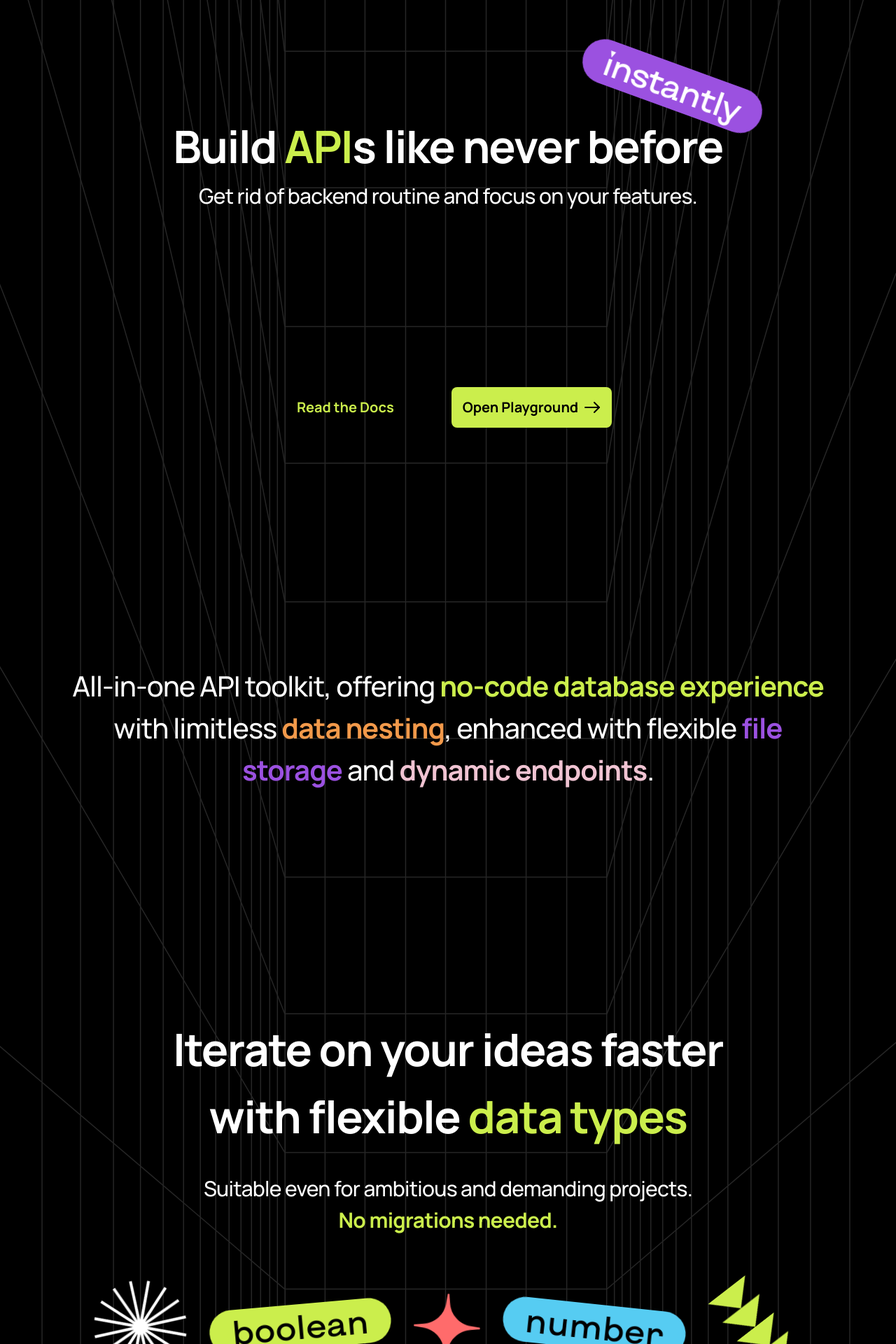
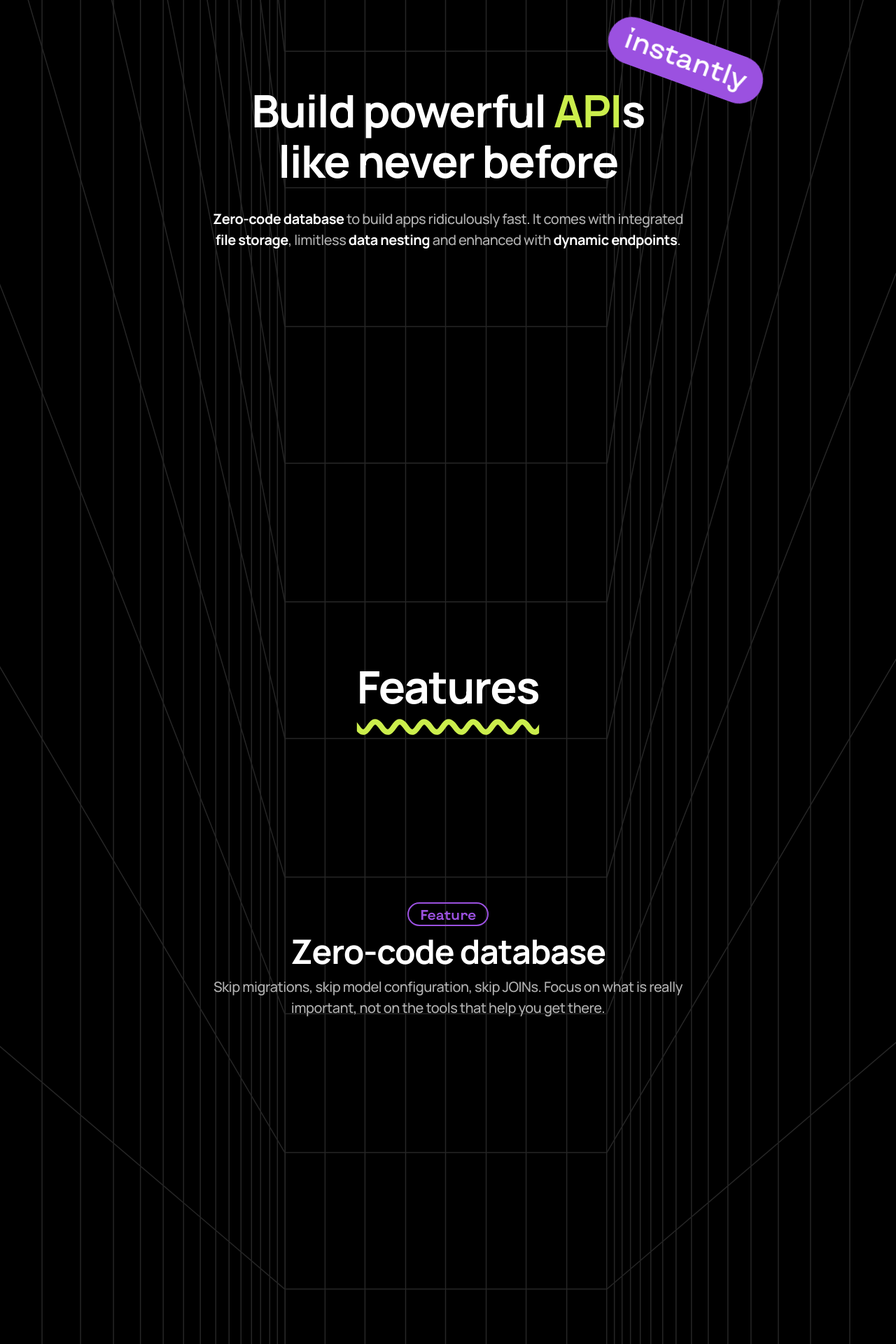
Before and after one commit to collect-so/public, a Next.js app: page / in a window 1280 px wide. Shown: the part 160-2080 px from the top of the page at 70% size. Built offline with nearby package versions, Linux system fonts and the light colour scheme.

Commit message:
Add more features, rewrite texts

```diff
--- a/package.json
+++ b/package.json
@@ -10,6 +10,7 @@
   },
   "dependencies": {
     "@headlessui/react": "^1.7.13",
+    "@headlessui/tailwindcss": "^0.1.3",
     "@types/node": "18.14.6",
     "@types/nodemailer": "^6.4.7",
     "@types/react": "18.0.28",
--- a/src/Sections/Hero/blinking-records.tsx
+++ b/src/Sections/Hero/blinking-records.tsx
@@ -42,8 +42,8 @@ export const BlinkingRecords = () => {
       interval.current = setInterval(() => {
         cycleGroup();
       }, 1300);
-      return () => clearInterval(interval.current);
     }
+    return () => clearInterval(interval.current);
   }, [cycleGroup, paused, isInView]);
 
   useEffect(() => {
@@ -61,7 +61,7 @@ export const BlinkingRecords = () => {
   return (
     <div
       ref={ref}
-      className="flex relative flex-wrap justify-center items-center z-10 min-h-[50vh] content-center w-full gap-8 md:gap-4"
+      className="flex relative flex-wrap justify-center items-center z-10 content-center w-full gap-8 md:gap-4 sm:gap-2"
     >
       {data.map((item) => (
         <ColoredChip
--- a/src/Sections/Hero/flat-and-nested-data.tsx
+++ b/src/Sections/Hero/flat-and-nested-data.tsx
@@ -1,38 +1,54 @@
 import { ColoredChip, ColoredChipColor } from "~/components/colored-chip";
-import { useEffect, useRef } from "react";
+import { useEffect, useRef, useState } from "react";
 import { useCycle, motion, useInView } from "framer-motion";
 import { randomIntFromRange } from "~/common";
 import classNames from "classnames";
 import { useMedia } from "react-use";
+import { Switch } from "~/components/switch";
+import cx from "classnames";
 
 const data = [
   { name: "The Wall", area: "firstAlbum" },
-  { name: "Beautiful", area: "thirdSong", hideOnMobile: true },
+  { name: "Beautiful", area: "thirdSong" },
   { name: "Pink Floyd", area: "first" },
-  { name: "Relapse", area: "thirdAlbum", hideOnMobile: true },
+  { name: "Relapse", area: "thirdAlbum" },
   { name: "Iron Man", area: "secondSong" },
   { name: "Hey You", area: "firstSong" },
   { name: "Black Sabbath", area: "second" },
   { name: "Paranoid", area: "secondAlbum" },
-  { name: "Eminem", area: "third", hideOnMobile: true },
+  { name: "Eminem", area: "third" },
 ];
 
 export const FlatAndNestedData = () => {
-  const [mode, cycleMode] = useCycle("flat", "nested");
+  const [mode, cycleMode] = useCycle("nested", "flat");
   const items = useRef(data);
   const ref = useRef(null);
   const isInView = useInView(ref);
+  const [paused, setPaused] = useState(false);
+  const interval = useRef<ReturnType<typeof setInterval>>();
 
   const isMobile = useMedia("(max-width: 768px)", false);
 
   useEffect(() => {
-    if (isInView) {
-      const interval = setInterval(() => {
+    if (!paused && isInView) {
+      interval.current = setInterval(() => {
         cycleMode();
       }, 1300);
-      return () => clearInterval(interval);
     }
-  }, [cycleMode, isInView]);
+    return () => clearInterval(interval.current);
+  }, [cycleMode, isInView, paused]);
+
+  useEffect(() => {
+    const pausedTimer = setTimeout(() => {
+      setPaused(false);
+    }, 1700);
+    return () => clearTimeout(pausedTimer);
+  }, [paused]);
+
+  const changeMode = () => {
+    cycleMode();
+    setPaused(true);
+  };
 
   const getOrderInGroup = (name: string) => {
     return name.includes("Song") ? 2 : name.includes("Album") ? 1 : 0;
@@ -71,13 +87,19 @@ export const FlatAndNestedData = () => {
   const getAreas = () => {
     switch (mode) {
       case "nested":
-        if (isMobile)
+        if (isMobile) {
           return `
-          "first second"
-          "firstAlbum secondAlbum"
-          "firstSong  secondSong"
+            "first"
+            "firstAlbum"
+            "firstSong"
+            "second"
+            "secondAlbum"
+            "secondSong"
+            "third"
+            "thirdAlbum"
+            "thirdSong"
           `;
-
+        }
         return `
           "first second third"
           "firstAlbum secondAlbum thirdAlbum"
@@ -101,12 +123,36 @@ export const FlatAndNestedData = () => {
   };
 
   return (
+    <div>
+      <div className="grid grid-cols-3 place-items-center  mb-16 z-10 relative z-10 justify-center max-w-sm m-auto">
+        <p
+          className={cx(
+            "justify-self-end",
+            "font-medium text-content-secondary-dark tracking-tight ",
+            "text-base",
+          )}
+        >
+          Flat
+        </p>
+        <Switch onChange={() => changeMode()} checked={mode === "nested"} />
+        <p
+          className={cx(
+            "justify-self-start",
+            "font-medium text-content-secondary-dark tracking-tight ",
+            "text-base",
+          )}
+        >
+          Nested
+        </p>
+      </div>
       <motion.div
         ref={ref}
         layout
         animate
         className={classNames(
-        "relative z-10 content-center w-full gap-8 h-[600px]",
+          "relative z-10 content-start w-full gap-8 min-h-[600px] ",
+          "md:gap-4",
+          "sm:gap-2 sm:place-content-center sm:content-start sm:min-h-[370px]",
           {
             "justify-items-end md:justify-items-center": mode === "nested",
             "justify-center": mode === "flat",
@@ -130,22 +176,20 @@ export const FlatAndNestedData = () => {
               layout
               style={{
                 gridArea: item.area,
-              // justifySelf: mode === "nested" ? "self-start" : "center",
-              // marginLeft: getMarginByOrder(orderInGroup),
+                justifySelf: mode === "nested" ? "self-start" : "center",
+                marginLeft: getMarginByOrder(orderInGroup),
               }}
               key={item.area}
               animate={{
                 rotate: mode === "nested" ? 0 : randomIntFromRange(-5, 5),
               }}
               transition={{ type: "spring", stiffness: 100, mass: 0.5 }}
-            className={classNames({
-              "sm:hidden": item.hideOnMobile,
-            })}
             >
               {item.name}
             </ColoredChip>
           );
         })}
       </motion.div>
+    </div>
   );
 };
--- a/src/Sections/Hero/index.tsx
+++ b/src/Sections/Hero/index.tsx
@@ -1,7 +1,5 @@
 import { Section } from "~/components/section";
-import { JoinWaitlistButton } from "~/components/joinwaitlist-button";
 import cx from "classnames";
-import { TransparentButton } from "~/components/button";
 
 import { useObservedSize } from "~/components/hooks/useResizeObserver";
 
@@ -18,18 +16,8 @@ export function HeroSection() {
     <>
       <Section ref={ref} className={cx("overflow-hidden")} data-theme="dark">
         {size ? <Background target={ref} targetHeight={size.height} /> : null}
-        {/*<Rigid size={size} />*/}
-        <div
-          className={cx(
-            "container pt-[100px] min-h-[100vh] z-10",
-            "grid items-center grid-rows-[5fr_1fr]",
-            "text-center ",
-          )}
-        >
-          <div className={cx("z-10")}>
-            <h2 className="relative text-4xl font-bold text-content-primary-dark sm:text-2xl tracking-tight  sm:leading-[2.5rem]">
-              Build <span className="text-accent-brand">API</span>s like never
-              before
+        <div className={cx("feature-container")}>
+          <div className={cx("z-10 relative")}>
             <ColoredChip
               color="purple"
               style={{ rotate: 20 }}
@@ -38,70 +26,103 @@ export function HeroSection() {
                 "absolute",
                 "top-[-70px] right-[85px]",
                 "md:top-[-30px] md:right-[20px]",
+                " md:hidden",
               )}
             >
               instantly
             </ColoredChip>
+            <ColoredChip
+              style={{ rotate: 5 }}
+              color="purple"
+              className={cx("mb-8 md:inline-flex hidden")}
+            >
+              instantly
+            </ColoredChip>
+
+            <h2 className={cx("typography-4xl")}>
+              Build powerful <span className="text-accent-brand">API</span>s
+              <br />
+              like never before
             </h2>
 
-            <p className="text-xl sm:text-base font-medium text-content-secondary-dark sm:text-base tracking-tight">
-              Get rid of backend routine and focus on your features.
-            </p>
-          </div>
-          <div className="flex justify-center gap-16 z-10 sm:flex-col sm:gap-2">
-            <TransparentButton className="sm:order-2">
-              Read the Docs
-            </TransparentButton>
-            <JoinWaitlistButton />
-          </div>
-        </div>
-        <div
-          className={cx(
-            "container  min-h-[100vh] z-10",
-            "grid items-center ",
-            "text-center ",
-          )}
-        >
-          <div className={cx("z-10")}>
-            <p className="text-2xl sm:text-base font-medium text-content-secondary-dark sm:text-base tracking-tight">
-              All-in-one API toolkit, offering{" "}
-              <span className="font-bold text-accent-acid-yellow">
-                no-code database experience
+            <p className={cx("typography-base")}>
+              <span className="font-bold text-content-primary-dark">
+                Zero-code database
+              </span>{" "}
+              to build apps ridiculously fast. It comes with integrated{" "}
+              <span className="font-bold text-content-primary-dark">
+                file storage
               </span>
-              <br className="md:hidden" />
-              with limitless{" "}
-              <span className="font-bold text-accent-orange">data nesting</span>
-              , enhanced with flexible{" "}
-              <span className="font-bold text-accent-purple">file storage</span>{" "}
-              and{" "}
-              <span className="font-bold text-accent-pink">
+              , limitless{" "}
+              <span className="font-bold text-content-primary-dark">
+                data nesting
+              </span>{" "}
+              and enhanced with{" "}
+              <span className="font-bold text-content-primary-dark">
                 dynamic endpoints
               </span>
               .
             </p>
           </div>
         </div>
-        <div
+
+        {/**/}
+
+        <div className={cx("feature-container")}>
+          <div className={cx("z-10")}>
+            <h2
               className={cx(
-            "container min-h-[100vh] z-10 mb-40",
-            "grid items-center content-center gap-16",
-            "text-center ",
+                "typography-4xl pb-60 underline decoration-accent-brand decoration-wavy decoration-[8px] underline-offset-[24px]",
               )}
             >
+              Features
+            </h2>
+
+            <div className={cx("feature-tag")}>Feature</div>
+            <h2 className={cx("typography-3xl")}>Zero-code database</h2>
+            <p className="typography-base">
+              Skip migrations, skip model configuration, skip JOINs. Focus on
+              what is really important, not on the tools that help you get
+              there.
+            </p>
+          </div>
+        </div>
+
+        {/**/}
+
+        <div className={cx("feature-container")}>
           <div className={cx("z-10")}>
-            <h2 className="relative text-4xl font-bold text-content-primary-dark sm:text-2xl tracking-tight  sm:leading-[2.5rem] mb-8">
-              Iterate on your ideas faster <br className="md:hidden" />
-              with flexible{" "}
-              <span className="font-bold text-accent-acid-yellow">
-                data types
-              </span>
-            </h2>
-            <p className="text-xl sm:text-base font-medium text-content-secondary-dark  tracking-tight">
-              Suitable even for ambitious and demanding projects.
-              <br className="md:hidden" />
-              <span className="font-bold text-accent-acid-yellow">
-                No migrations needed.
-              </span>
+            <div className={cx("feature-tag")}>Feature</div>
+            <h2 className={cx("typography-3xl")}>Dynamic APIs</h2>
+            <p className="typography-base">
+              Simply label what you push to Collect and retrieve it all using
+              the automatically assigned "labeled" endpoint.
+            </p>
+          </div>
+        </div>
+
+        {/**/}
+
+        <div className={cx("feature-container")} id="features">
+          <div className={cx("z-10")}>
+            <div className={cx("feature-tag")}>Feature</div>
+            <h2 className={cx("typography-3xl")}>Data types auto-detection</h2>
+            {/*<h2 className={cx("typography-3xl")}>*/}
+            {/*  Iterate on your ideas faster <br className="md:hidden" />*/}
+            {/*  with flexible{" "}*/}
+            {/*  <span className="font-bold text-accent-acid-yellow">*/}
+            {/*    data types*/}
+            {/*  </span>*/}
+            {/*</h2>*/}
+            <p className="typography-base">
+              {/*Iterate on your ideas faster with flexible data types. Suitable*/}
+              {/*even for ambitious and demanding projects.*/}
+              Ensure that anything you push to Collect is appropriately arranged
+              and securely stored.
+              {/*<br className="md:hidden" />*/}
+              {/*<span className="font-bold text-content-primary-dark">*/}
+              {/*  No migrations needed.*/}
+              {/*</span>*/}
             </p>
           </div>
           <FlexibleDataTypes />
@@ -109,25 +130,22 @@ export function HeroSection() {
 
         {/**/}
 
-        <div
-          className={cx(
-            "container min-h-[100vh] z-10 mb-40 overflow-hidden",
-            "grid items-center content-center  gap-16",
-            "text-center ",
-          )}
-        >
+        <div className={cx("feature-container")}>
           <div className={cx("z-10")}>
-            <h2 className="relative text-4xl font-bold text-content-primary-dark sm:text-xl tracking-tight  sm:leading-[2.5rem] mb-8">
-              Give more sense to your data
-              <br className="md:hidden" /> with natively{" "}
-              <span className="text-accent-orange">nested storage</span>
+            <div className={cx("feature-tag")}>Feature</div>
+
+            <h2 className={cx("typography-3xl")}>
+              Data nesting
+              {/*<br className="md:hidden" /> with natively{" "}*/}
+              {/*<span className="text-accent-orange">nested storage</span>*/}
             </h2>
-            <p className="text-xl sm:text-base font-medium text-content-secondary-dark sm:text-base sm:text-sm tracking-tight">
-              Simply store any data the way you think about it.{" "}
-              <br className="md:hidden" />{" "}
-              <span className="font-bold text-accent-orange">
-                No configurations needed.
-              </span>
+            <p className="typography-base">
+              Simply store any data the way you think about it. Give more sense
+              to your data with natively nested storage.
+              {/*<br className="md:hidden" />{" "}*/}
+              {/*<span className="font-bold text-content-primary-dark">*/}
+              {/*  No configurations needed.*/}
+              {/*</span>*/}
             </p>
           </div>
           <FlatAndNestedData />
@@ -135,23 +153,20 @@ export function HeroSection() {
 
         {/**/}
 
-        <div
-          className={cx(
-            "container min-h-[100vh] z-10 mb-40",
-            "grid items-center content-center  gap-16",
-            "text-center ",
-          )}
-        >
+        <div className={cx("feature-container")}>
           <div className={cx("z-10")}>
-            <h2 className="relative text-4xl font-bold text-content-primary-dark sm:text-xl tracking-tight  sm:leading-[2.5rem]  mb-8">
-              Retrieve data the way you need it
+            <div className={cx("feature-tag")}>Feature</div>
+            <h2 className={cx("typography-3xl")}>
+              Data linking and retrieval
+              {/*Retrieve data the way you need it*/}
             </h2>
-            <p className="text-xl sm:text-base font-medium text-content-secondary-dark sm:text-base sm:text-sm tracking-tight">
-              Build complex scenarios in a matter of double-digit minutes.{" "}
-              <br className="md:hidden" />
-              <span className="font-bold text-accent-purple">
-                No query language needed.
-              </span>
+            <p className="typography-base">
+              Build complex scenarios in a matter of double-digit minutes.
+              Retrieve data the way you need it.
+              {/*<br className="md:hidden" />*/}
+              {/*<span className="font-bold text-content-primary-dark">*/}
+              {/*  No query language needed.*/}
+              {/*</span>*/}
             </p>
           </div>
           <BlinkingRecords />
--- a/src/components/Layout/header/data/index.ts
+++ b/src/components/Layout/header/data/index.ts
@@ -6,6 +6,6 @@ export interface IMenuItem {
 
 export const menuData: IMenuItem[] = [
   { name: "Docs", url: "https://docs.collect.so/" },
-  { name: "Roadmap", url: "/company/roadmap" },
+  { name: "Features", url: "#features" },
   { name: "Pricing", url: "/pricing" },
 ];
--- a/src/components/colored-chip.tsx
+++ b/src/components/colored-chip.tsx
@@ -41,7 +41,7 @@ export const ColoredChip: FC<PropsWithChildren<ColoredChipProps>> = ({
       animate={animate ?? true}
       className={cx(
         className,
-        "leading-[1.2] cursor-default items-center flex",
+        "cursor-pointer items-center flex",
         {
           "text-content-primary-light bg-accent-acid-yellow":
             color === "yellow",
@@ -53,17 +53,17 @@ export const ColoredChip: FC<PropsWithChildren<ColoredChipProps>> = ({
           "text-content-primary-dark bg-accent-orange ": color === "orange",
           "text-[#6d6d6d] bg-[#1b1b1b]": color === "dark",
         },
-        "min-h-[64px] px-8 rounded-full",
-        "md:min-h-[40px] md:px-4",
-        "sm:min-h-[28px] sm:px-2",
+        "min-h-[48px] px-6 rounded-full",
+        "md:min-h-[32px] md:px-5",
+        "sm:min-h-[32px] sm:px-3",
       )}
       {...props}
     >
       <p
         className={cx(
-          "text-3xl font-medium font-special",
-          "md:text-xl",
-          "sm:text-base",
+          "text-2xl leading-1 pb-2 font-medium font-special",
+          "md:text-xl md:pb-1",
+          "sm:text-base md:pb-1",
         )}
       >
         {children}
--- /dev/null
+++ b/src/components/switch/index.tsx
@@ -0,0 +1,25 @@
+import { Switch as SwitchElement } from "@headlessui/react";
+
+export const Switch = ({
+  onChange,
+  checked,
+}: {
+  onChange: (checked: boolean) => void;
+  checked: boolean;
+}) => {
+  return (
+    <SwitchElement
+      checked={checked}
+      onChange={onChange}
+      className={`${
+        checked ? "bg-accent-brand" : "bg-[#1b1b1b]"
+      } relative inline-flex h-8 w-16 items-center rounded-full `}
+    >
+      <span
+        className={`${
+          checked ? "translate-x-9 bg-base-black" : "translate-x-1 bg-[#6b6b6b]"
+        } inline-block h-6 w-6 transform rounded-full transition`}
+      />
+    </SwitchElement>
+  );
+};
--- a/src/styles/globals.css
+++ b/src/styles/globals.css
@@ -96,3 +96,22 @@ a {
   background: black;
   -webkit-border-radius: 2px;
 }
+
+.typography-4xl {
+  @apply mb-8 font-bold text-content-primary-dark  tracking-tight  max-w-3xl m-auto leading-[4.5rem] text-4xl md:leading-[3.5rem] md:text-3xl sm:text-2xl sm:leading-[3rem];
+}
+
+.typography-3xl {
+  @apply relative text-3xl font-bold text-content-primary-dark tracking-tight md:leading-[3rem] md:text-2xl sm:leading-[2.5rem] sm:text-xl;
+}
+
+.typography-base {
+  @apply font-medium text-content-secondary-dark tracking-tight max-w-2xl m-auto text-base;
+}
+
+.feature-container {
+  @apply container min-h-[100vh] z-10 mb-40 grid items-center content-center gap-16 text-center;
+}
+.feature-tag {
+  @apply font-semibold font-special text-accent-purple text-base rounded-full border border-2 inline-flex border-accent-purple px-4;
+}
--- a/tailwind.config.js
+++ b/tailwind.config.js
@@ -39,7 +39,7 @@ module.exports = {
       "content-primary-light": "#000",
       "content-secondary-light": "#000",
       "content-primary-dark": "#FFF",
-      "content-secondary-dark": "#FFF",
+      "content-secondary-dark": "#b1b1b1",
       "content-tertiary-dark": "#FFF",
 
       "background-light": "#fff",
@@ -68,5 +68,8 @@ module.exports = {
       },
     },
   },
-  plugins: [],
+  plugins: [
+    // Or with a custom prefix:
+    require("@headlessui/tailwindcss")({ prefix: "ui" }),
+  ],
 };
```
Also changed, not shown: src/Sections/Hero/flexible-data-types.tsx (+7 -1 lines), 2 other files (tests, documents, lock files or other folders). Lines whose indentation alone changed are shown as unchanged.
